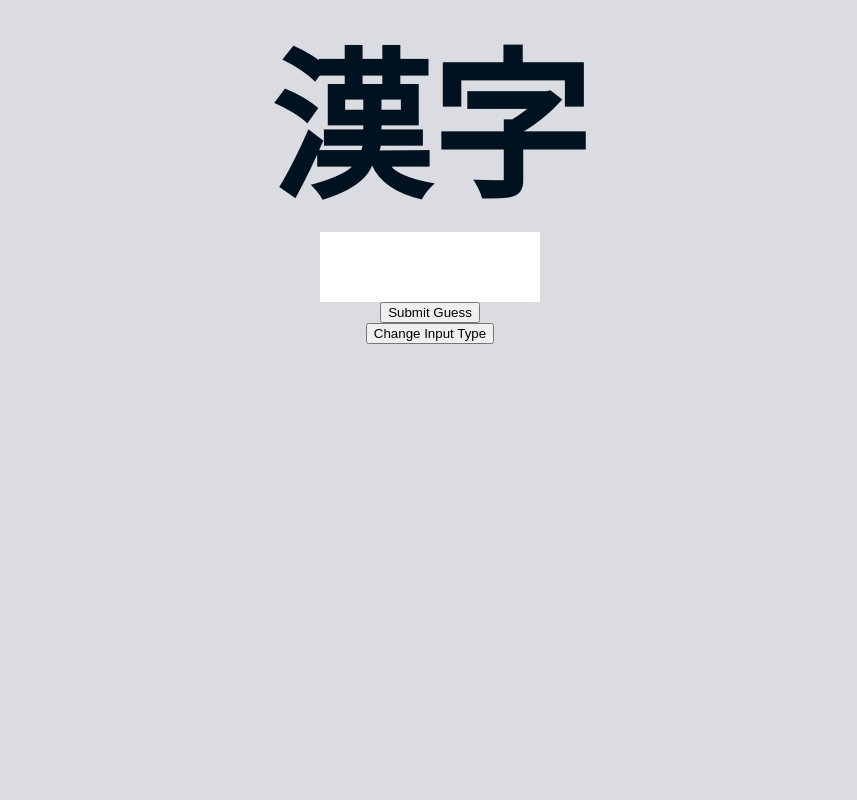
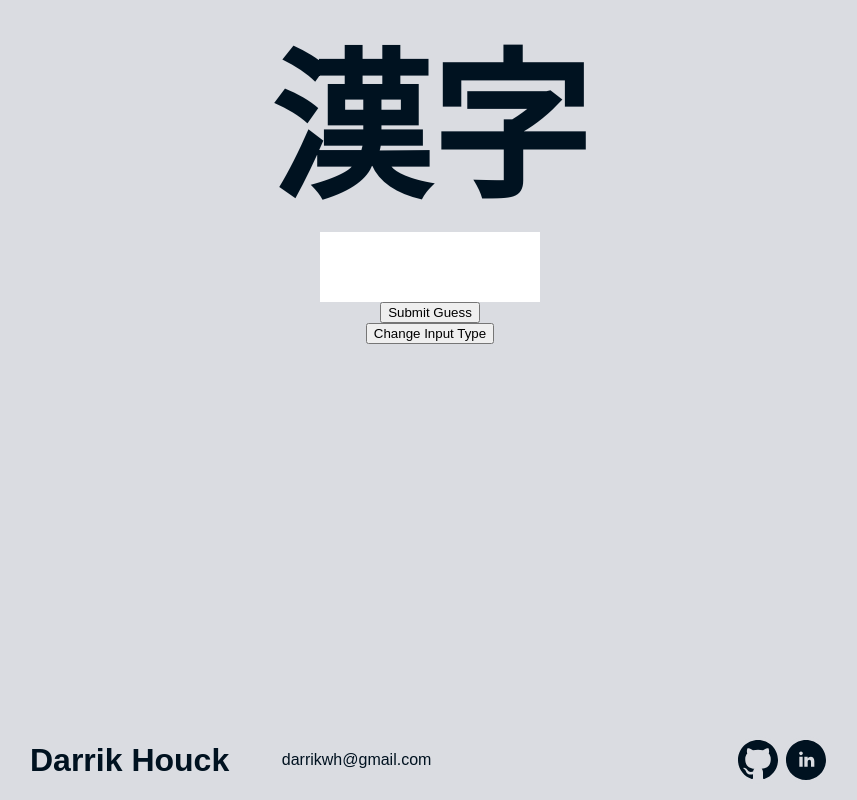
Before and after one commit to Daarrik/kanji-guess-v2, a React (Create React App) app: page / in a window 1280 px wide. Shown: the whole page, without its empty margins (210-1067 px from the left). Built offline with nearby package versions, Linux system fonts and the light colour scheme; a web font is replaced by a local one.

Commit message:
styles and spread operator in IconContainer

```diff
--- a/src/App.tsx
+++ b/src/App.tsx
@@ -2,7 +2,7 @@ import { useContext } from "react";
 import { GuessContext } from "./components/ContextProviders/GuessProvider";
 import Game from "./components/Game/Game";
 import Results from "./components/Results/Results";
-// import Footer from "./components/Footer/Footer";
+import Footer from "./components/Footer/Footer";
 // Readd Footer when rest of app is done
 
 const App: React.FC = () => {
@@ -14,7 +14,7 @@ const App: React.FC = () => {
         {/* animation for components */}
         {!guessed ? <Game /> : <Results />}
       </main>
-      {/* <Footer /> */}
+      <Footer />
     </div>
   );
 };
--- a/src/components/Icon/Icon.css
+++ b/src/components/Icon/Icon.css
@@ -2,8 +2,8 @@
   display: flex;
   align-items: center;
   justify-content: center;
-  width: calc(var(--nav-height) * 0.7);
-  height: calc(var(--nav-height) * 0.7);
+  width: calc(var(--nav-height) * 0.6);
+  height: calc(var(--nav-height) * 0.6);
   background-color: var(--bg);
   border-radius: 50%;
   color: var(--text-color);
--- a/src/components/IconContainer/IconContainer.tsx
+++ b/src/components/IconContainer/IconContainer.tsx
@@ -5,8 +5,8 @@ import "./IconContainer.css";
 const IconContainer: React.FC = () => {
   return (
     <div className="icon-container">
-      {links.map(({ name, url, svg }) => (
-        <Icon key={name} url={url} svg={svg} />
+      {links.map((payload) => (
+        <Icon key={payload.name} {...payload} />
       ))}
     </div>
   );
```
